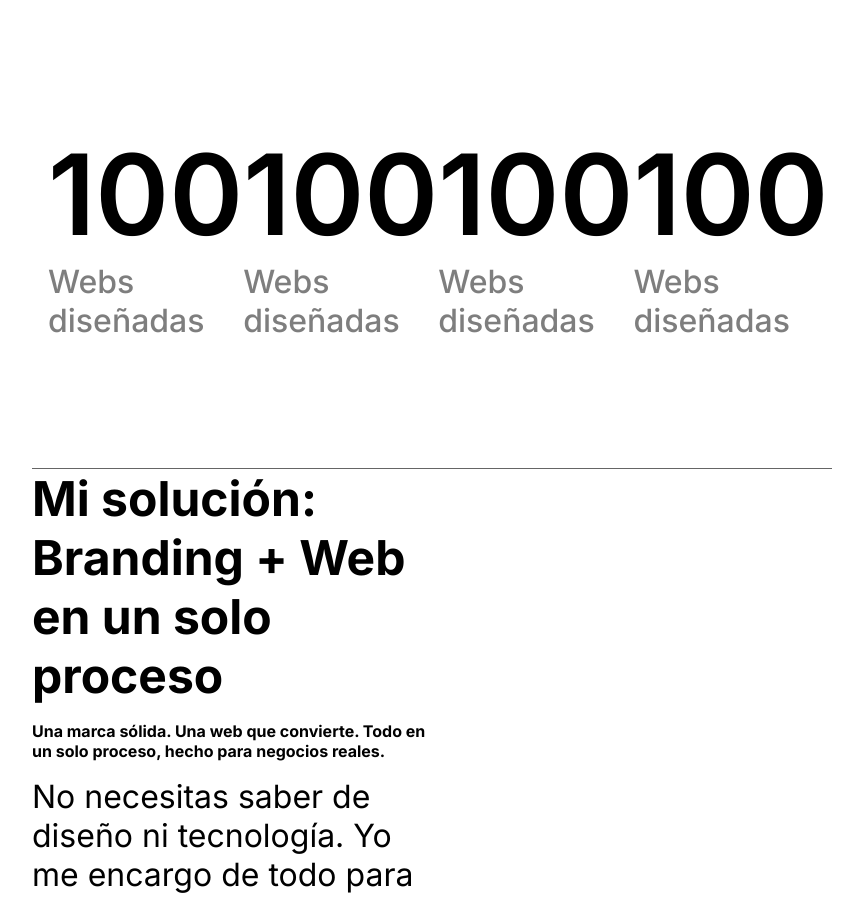
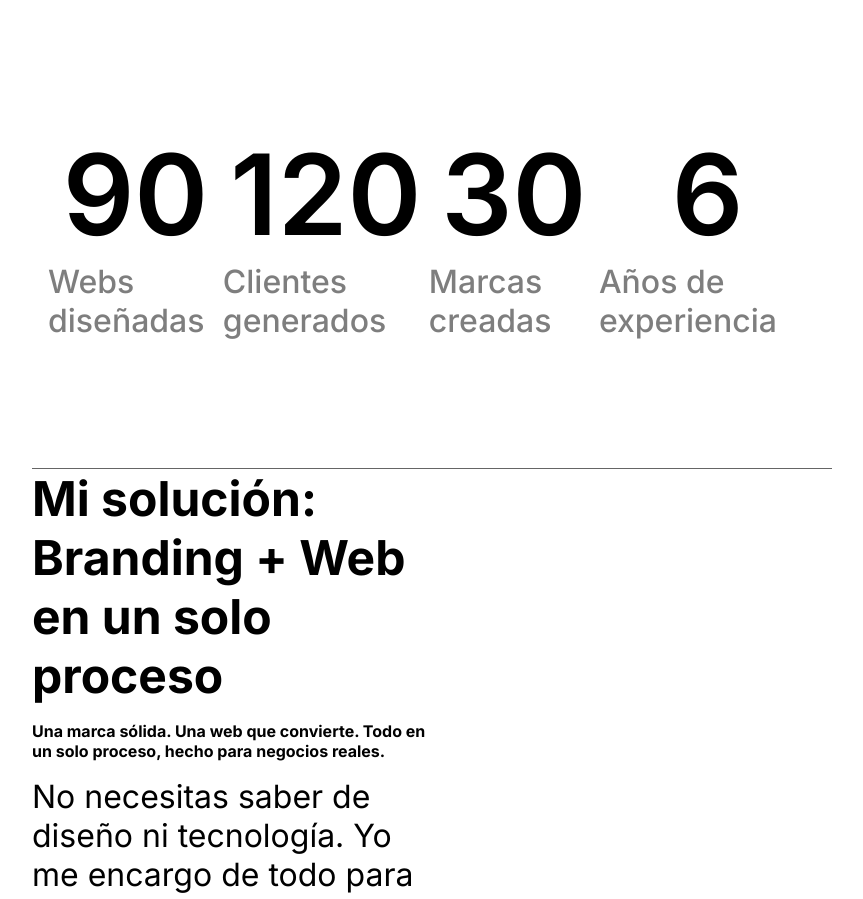
Before and after one commit to steventapiero24/Flexemprende, a React (Vite) app in the folder flex-app/: page / in a window 1280 px wide. Shown: the part 2786-3685 px from the top of the page, without its empty margins (208-1071 px from the left). Built offline with nearby package versions, Linux system fonts and the light colour scheme.

Commit message:
counters

```diff
--- a/flex-app/src/components/SobreNosotros.jsx
+++ b/flex-app/src/components/SobreNosotros.jsx
@@ -11,7 +11,7 @@ const SobreNosotros = () => {
                 <div className="flex flex-col flex-center justify-center ">
                     <CountUp
                     from={0}
-                    to={100}
+                    to={90}
                     separator=","
                     direction="up"
                     duration={1}
@@ -22,35 +22,35 @@ const SobreNosotros = () => {
                 <div className="flex flex-col flex-center justify-center ">
                     <CountUp
                     from={0}
-                    to={100}
+                    to={120}
                     separator=","
                     direction="up"
                     duration={1}
                     className="count-up-text"
                     />
-                    <h3>Webs diseñadas</h3>
+                    <h3>Clientes generados</h3>
                 </div>
                 <div className="flex flex-col flex-center justify-center ">
                     <CountUp
                     from={0}
-                    to={100}
+                    to={30}
                     separator=","
                     direction="up"
                     duration={1}
                     className="count-up-text"
                     />
-                    <h3>Webs diseñadas</h3>
+                    <h3>Marcas creadas</h3>
                 </div>
                 <div className="flex flex-col flex-center justify-center ">
                     <CountUp
                     from={0}
-                    to={100}
+                    to={6}
                     separator=","
                     direction="up"
                     duration={1}
                     className="count-up-text"
                     />
-                    <h3>Webs diseñadas</h3>
+                    <h3>Años de experiencia</h3>
                 </div>
             </div>
             <div className="container__Sobrenosotroscontent">
--- a/flex-app/src/pages/Home.jsx
+++ b/flex-app/src/pages/Home.jsx
@@ -2,7 +2,7 @@ import React from 'react'
 import Nav from '../components/Nav'
 import Hero from '../components/Hero'
 import SobreNosotros from '../components/SobreNosotros'
-import Benefits from '../components/Benefits'
+import Benefits from '../components/Projects'
 import CardPrices from '../components/Atomos/CardPrices'
 import SobreMi from '../components/SobreMi'
 import Comparation from '../components/ForWhat'
```
Also changed, not shown: flex-app/src/components/Projects.jsx (renamed from flex-app/src/components/Benefits.jsx).
